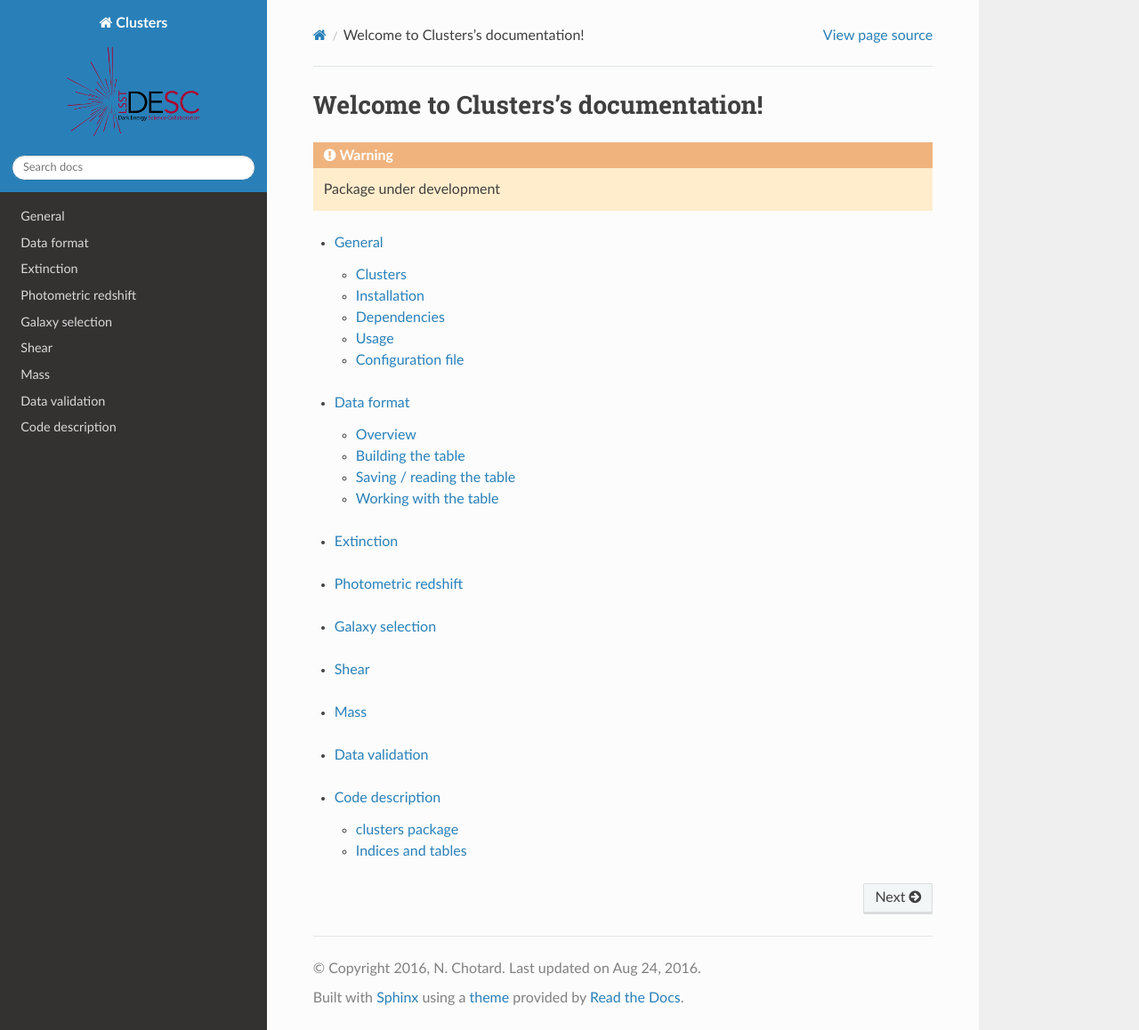
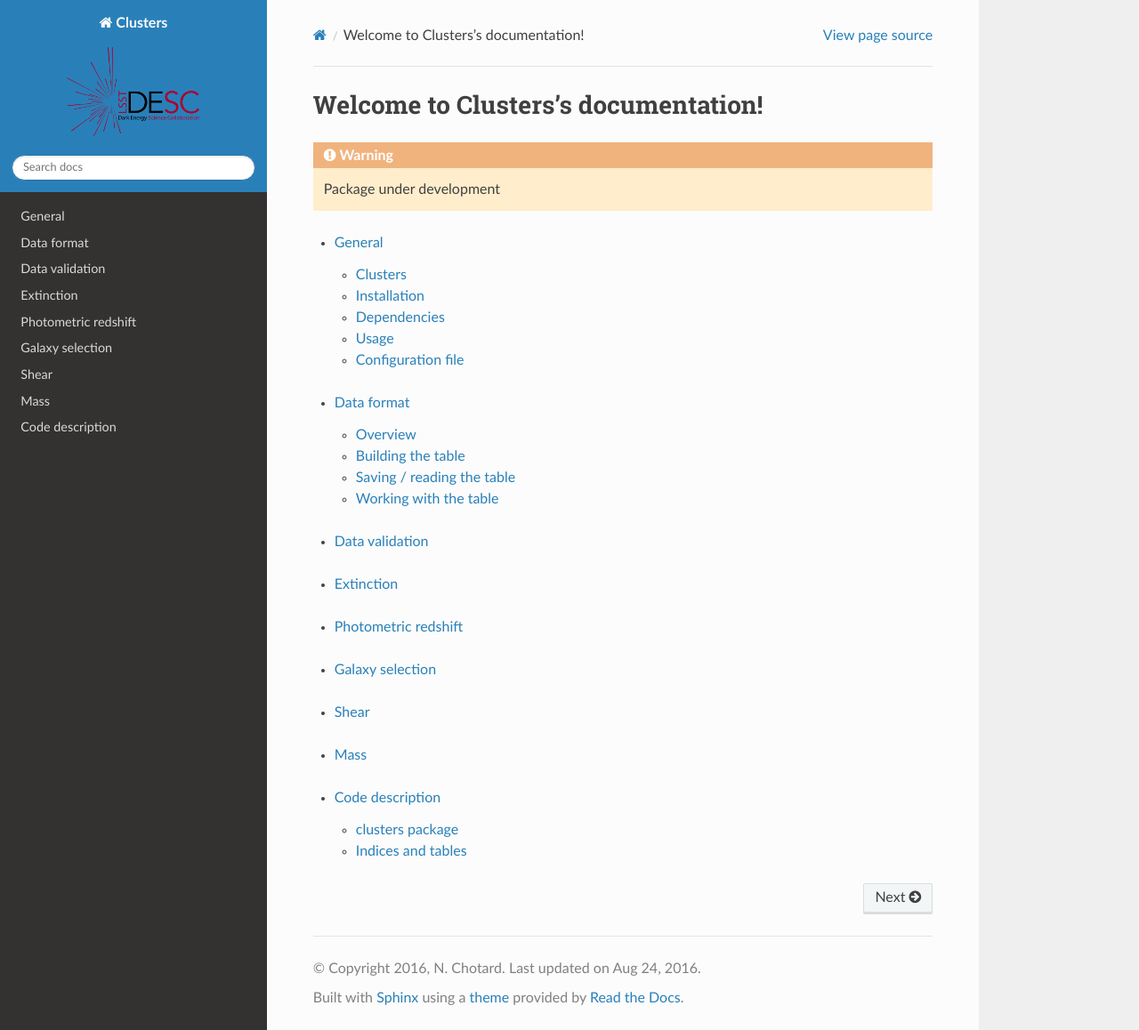
Before and after one commit to nicolaschotard/Clusters, a Sphinx documentation site: the page built from docs/source/index.rst, in a window 1280 px wide and 1158 px high. Shown: the whole window at 89% size. Built offline with Sphinx 7.4.7 and the Read the Docs theme 2.0.0, drawn with Linux system fonts in a browser that asks for light colours; some of the changed lines change nothing that is shown.

Commit message:
Re-organize the doc

```diff
--- a/docs/source/index.rst
+++ b/docs/source/index.rst
@@ -17,6 +17,11 @@ Welcome to Clusters's documentation!
    :maxdepth: 2
 
    data
+
+.. toctree::
+   :maxdepth: 2
+
+   validation
 
 .. toctree::
    :maxdepth: 2
@@ -46,9 +51,4 @@ Welcome to Clusters's documentation!
 .. toctree::
    :maxdepth: 2
 
-   validation
-
-.. toctree::
-   :maxdepth: 2
-
    modules
```
